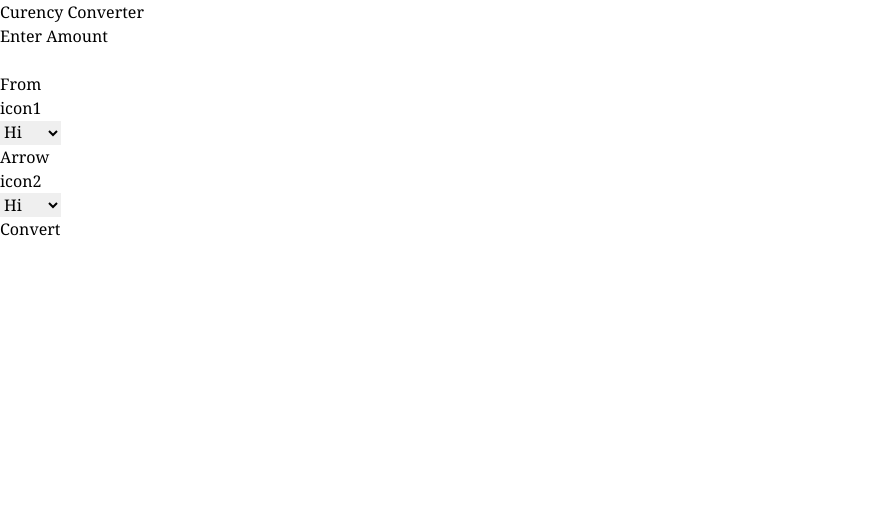
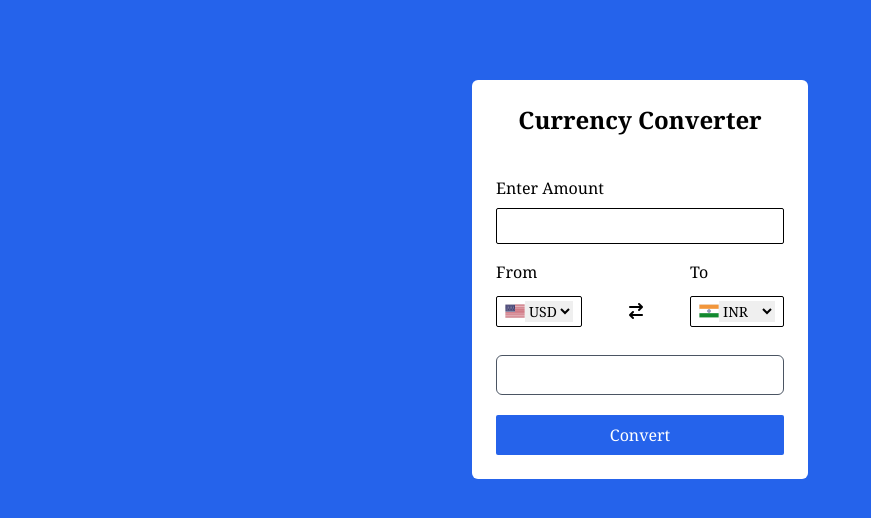
Before and after one commit to Amalkrishnanvp/Currency-Converter, a website: page index.html in a window 1280 px wide. Shown: the whole page, without its empty margins (0-871 px from the left). Drawn offline with Linux system fonts and the light colour scheme.

Commit message:
completed desigining(icons for countries left)

```diff
--- a/index.html
+++ b/index.html
@@ -5,6 +5,8 @@
     <meta charset="UTF-8">
     <meta name="viewport" content="width=device-width, initial-scale=1.0">
     <title>Currency Converter</title>
+
+    <!-- CSS styles -->
     <link rel="stylesheet" href="public/stylesheets/style.css">
 
     <!-- Google Fonts  -->
@@ -13,43 +15,63 @@
     <link
         href="https://fonts.googleapis.com/css2?family=Noto+Sans:ital,wght@0,100..900;1,100..900&family=Noto+Serif:ital,wght@0,100..900;1,100..900&display=swap"
         rel="stylesheet">
+
+    <!-- Font Awesome CDN  -->
+    <link rel="stylesheet" href="https://cdnjs.cloudflare.com/ajax/libs/font-awesome/6.5.2/css/all.min.css"
+        integrity="sha512-SnH5WK+bZxgPHs44uWIX+LLJAJ9/2PkPKZ5QiAj6Ta86w+fsb2TkcmfRyVX3pBnMFcV7oQPJkl9QevSCWr3W6A=="
+        crossorigin="anonymous" referrerpolicy="no-referrer" />
 </head>
 
-<body>
+<body class="bg-blue-600">
+    <div class="flex justify-center mt-20">
+        <div class="w-fit bg-white rounded-md p-6">
             <div>
-        <h2>Curency Converter</h2>
+                <h2 class="text-2xl font-bold text-center mb-10">Currency Converter</h2>
             </div>
             <div>
-        <label>Enter Amount</label> <br>
-        <input type="text">
+                <h3>Enter Amount</h3>
+                <div class="w-full mb-4">
+                    <input type="text" class="border border-black outline-none pl-2 mt-2 w-72 h-9 rounded-sm">
                 </div>
+            </div>
+            <div class="flex justify-between">
                 <div>
-        <p>From</p>
-        <div>
-            <div>
-                <div class="flag-icon">icon1</div>
-                <div>
-                    <select>
-                        <option>Hi</option>
-                        <option>Hello</option>
+                    <p class="mb-3">From</p>
+                    <div class="flex border border-black rounded-sm py-1 px-2">
+                        <label for="op-1">
+                            <img src="public/images/usa.png" class="w-5">
+                        </label>
+                        <select class="text-sm outline-none">
+                            <option id="op1">USD</option>
+                            <option>INR</option>
                             <option>By</option>
                         </select>
                     </div>
                 </div>
-            <div>Arrow</div>
+                <div class="flex flex-row items-end mb-2"><i class="fa-solid fa-arrow-right-arrow-left"></i></div>
                 <div>
-                <div class="flag-icon">icon2</div>
-                <select>
-                    <option>Hi</option>
+                    <p class="mb-3">To</p>
+                    <div class="flex border border-black py-1 px-2 rounded-sm">
+                        <label for="op-A">
+                            <img src="public/images/india.png" class="w-5">
+                        </label>
+                        <select class="text-sm outline-none">
+                            <option>INR</option>
                             <option>Hello</option>
                             <option>By</option>
                         </select>
                     </div>
                 </div>
             </div>
-    <div>
-        <button>Convert</button>
+            <div class="border border-gray-600 rounded-md mt-7 p-2 h-10"></div>
+            <div class="mt-5 text-center">
+                <button class="w-full bg-blue-600 rounded-sm text-white h-10 hover:bg-blue-700">Convert</button>
             </div>
+        </div>
+    </div>
+
+    <!-- Website Scripts -->
+    <script src="public/javascripts/script.js"></script>
 </body>
 
 </html>
```
Also changed, not shown: public/images/india.png (added), public/images/usa.png (added), public/stylesheets/style.css. Lines whose indentation alone changed are shown as unchanged.
